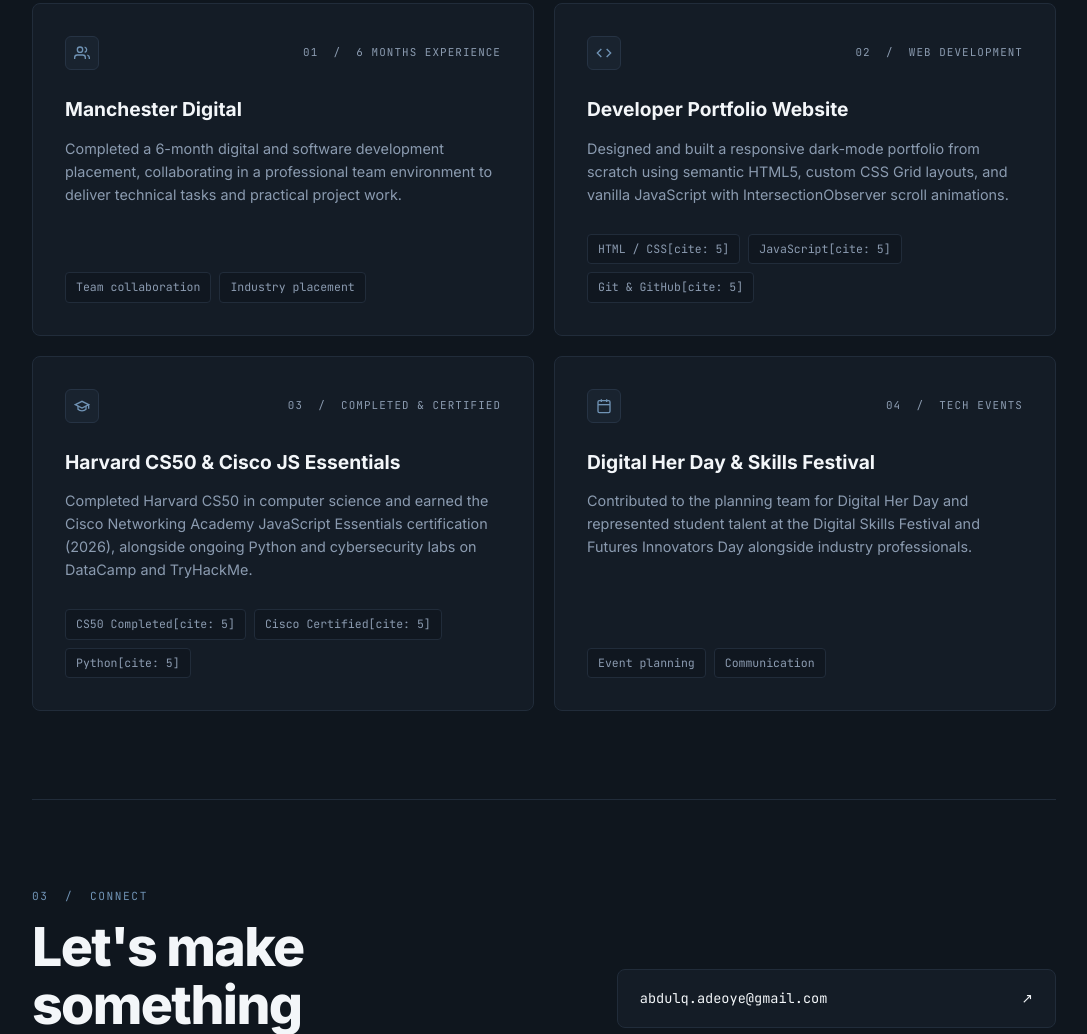
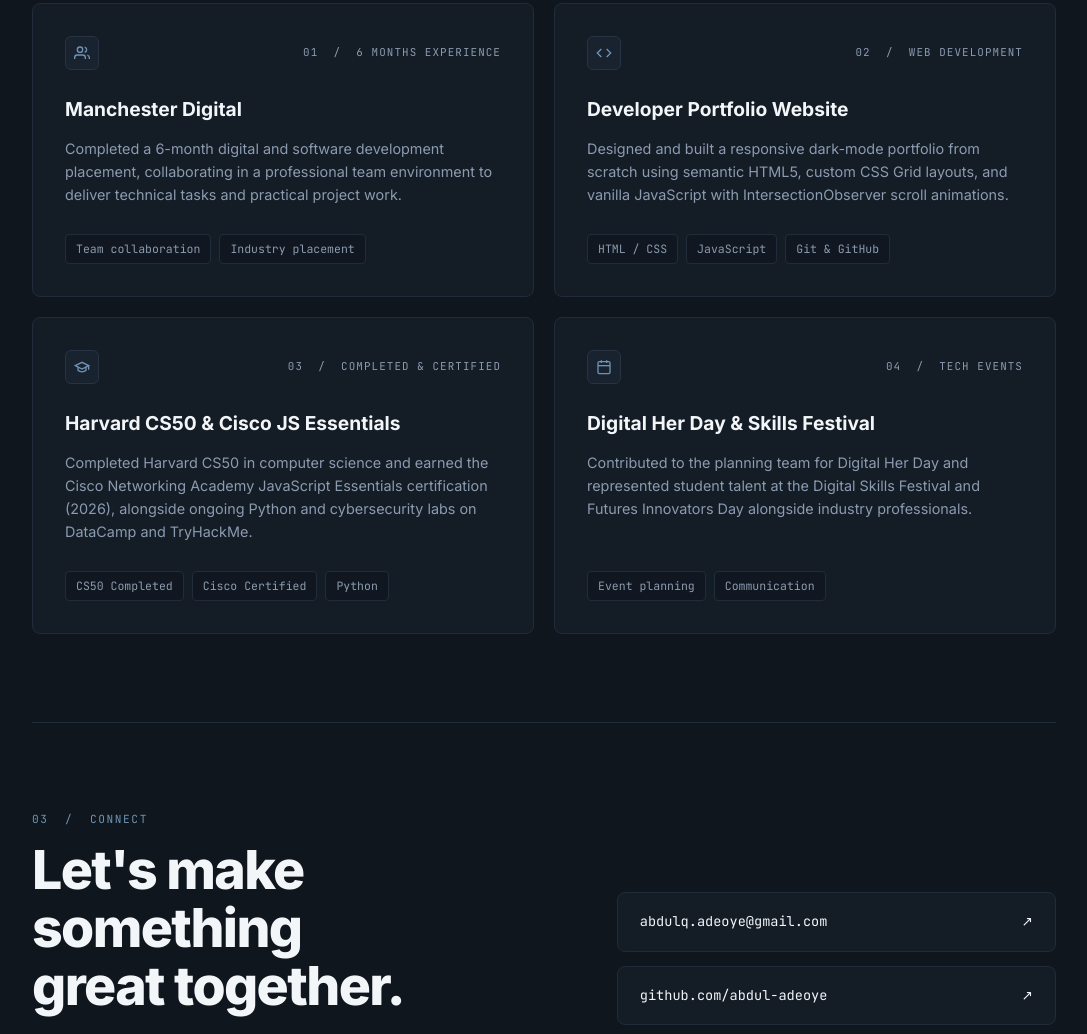
Before and after one commit to abdul-qoyyumadeoye-bot/My-Website, a plain HTML site: page html/index.html in a window 1280 px wide. Shown: the part 1490-2524 px from the top of the page, without its empty margins (96-1183 px from the left). Drawn offline with Linux system fonts and the light colour scheme.

```diff
--- a/html/index.html
+++ b/html/index.html
@@ -153,9 +153,9 @@
             Designed and built a responsive dark-mode portfolio from scratch using semantic HTML5, custom CSS Grid layouts, and vanilla JavaScript with IntersectionObserver scroll animations.
           </p>
           <div class="tags">
-            <span class="tag">HTML / CSS[cite: 5]</span>
-            <span class="tag">JavaScript[cite: 5]</span>
-            <span class="tag">Git &amp; GitHub[cite: 5]</span>
+            <span class="tag">HTML / CSS</span>
+            <span class="tag">JavaScript</span>
+            <span class="tag">Git &amp; GitHub</span>
           </div>
         </article>
 
@@ -174,9 +174,9 @@
             Completed Harvard CS50 in computer science and earned the Cisco Networking Academy JavaScript Essentials certification (2026), alongside ongoing Python and cybersecurity labs on DataCamp and TryHackMe.
           </p>
           <div class="tags">
-            <span class="tag">CS50 Completed[cite: 5]</span>
-            <span class="tag">Cisco Certified[cite: 5]</span>
-            <span class="tag">Python[cite: 5]</span>
+            <span class="tag">CS50 Completed</span>
+            <span class="tag">Cisco Certified</span>
+            <span class="tag">Python</span>
           </div>
         </article>
 
```
